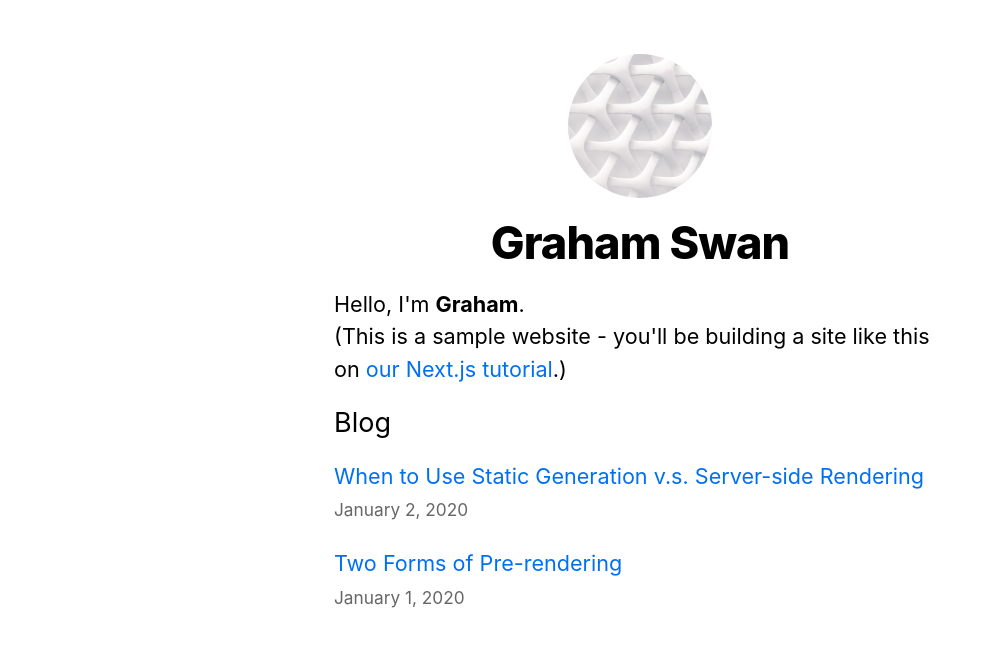
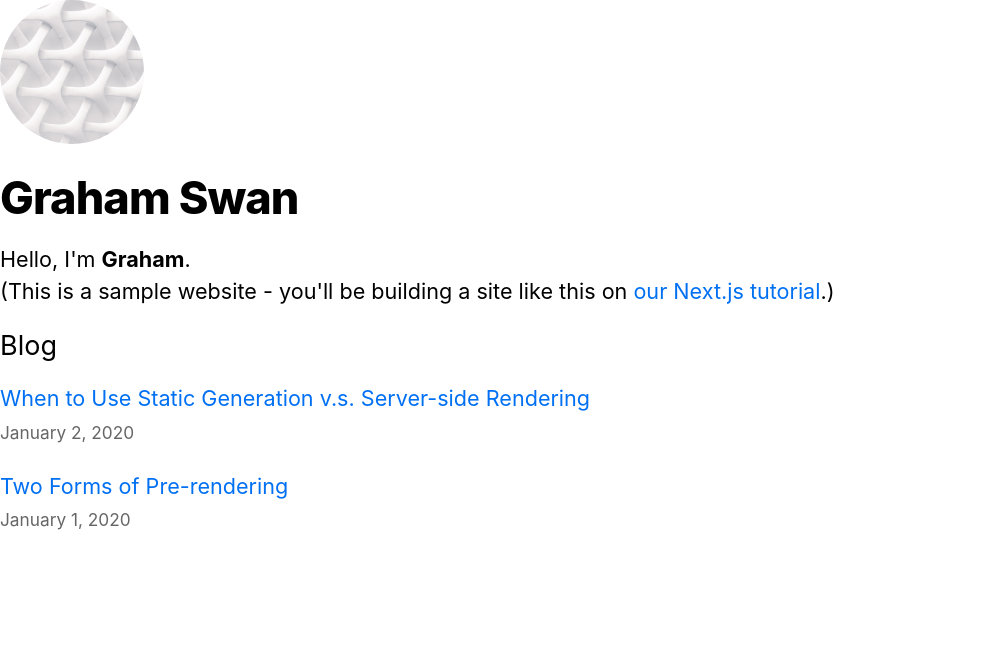
Before and after one commit to thinkswan/next-js-blog, a Next.js app: page / in a window 1280 px wide. Shown: the top 646 px of the page, without its empty margins (0-992 px from the left). Built offline with nearby package versions, Linux system fonts and the light colour scheme.

Commit message:
feat: use Tailwind in layout

```diff
--- a/components/layout.module.css
+++ /dev/null
@@ -1,15 +0,0 @@
-.container {
-  max-width: 36rem;
-  padding: 0 1rem;
-  margin: 3rem auto 6rem;
-}
-
-.header {
-  display: flex;
-  flex-direction: column;
-  align-items: center;
-}
-
-.backToHome {
-  margin: 3rem 0 0;
-}
--- a/components/layout.tsx
+++ b/components/layout.tsx
@@ -1,7 +1,6 @@
 import Head from "next/head";
 import Image from "next/image";
 import Link from "next/link";
-import styles from "./layout.module.css";
 import utilStyles from "../styles/utils.module.css";
 
 const name = "Graham Swan";
@@ -15,7 +14,7 @@ export default function Layout({
   home?: boolean;
 }) {
   return (
-    <div className={styles.container}>
+    <div className="max-w-xl px-4 py-0 mx-auto mt-12 mb-24">
       <Head>
         <link rel="icon" href="/favicon.ico" />
         <meta
@@ -32,7 +31,7 @@ export default function Layout({
         <meta name="twitter:card" content="summary_large_image" />
       </Head>
 
-      <header className={styles.header}>
+      <header className="flex flex-col items-center">
         {home ? (
           <>
             <Image
@@ -71,7 +70,7 @@ export default function Layout({
       <main>{children}</main>
 
       {!home && (
-        <div className={styles.backToHome}>
+        <div className="mt-12">
           <Link href="/">
             <a>← Back to home</a>
           </Link>
```
